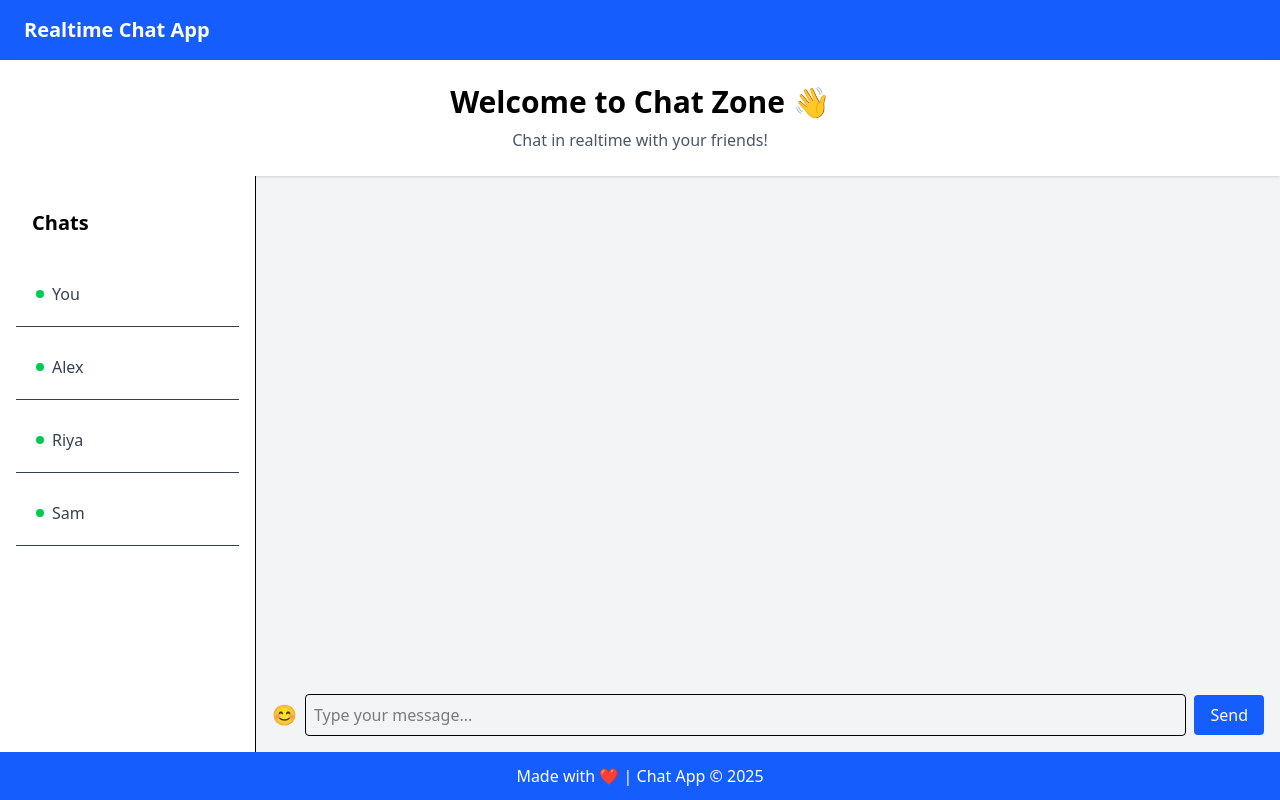
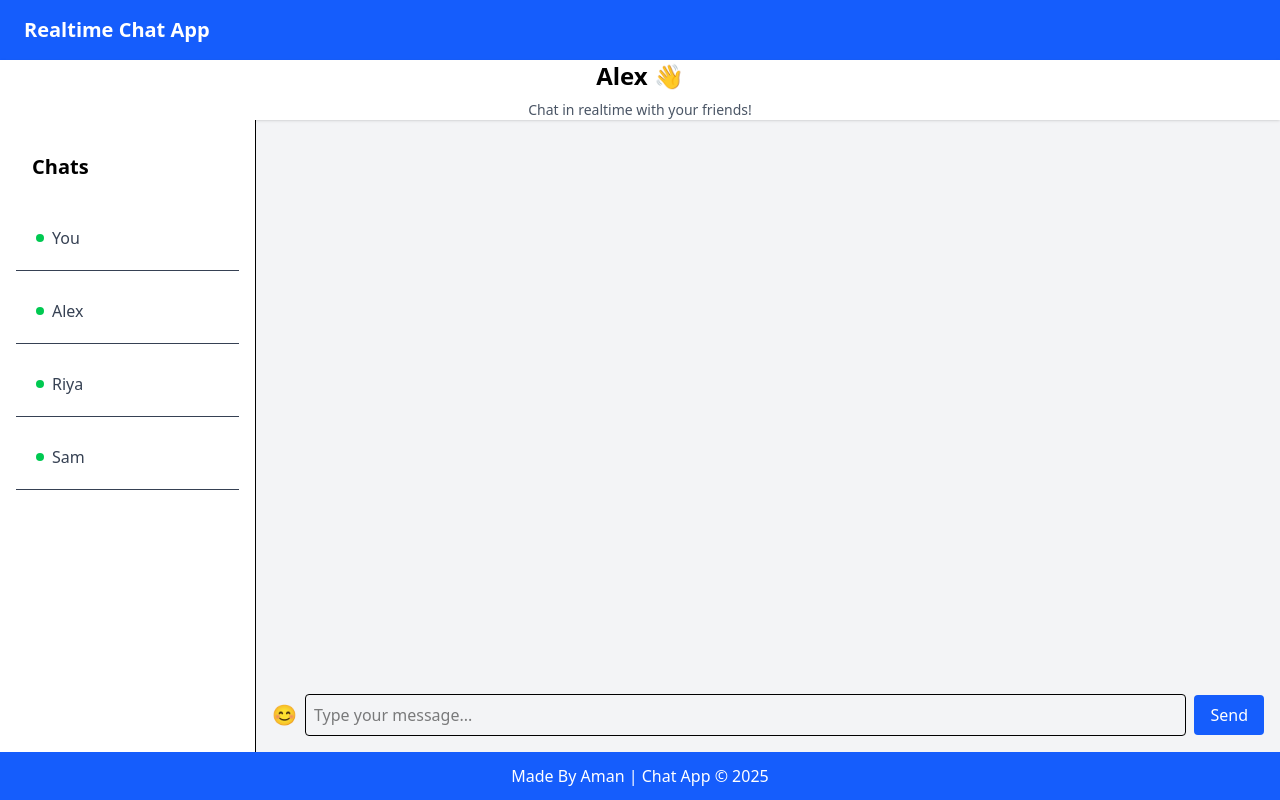
Before and after one commit to mr-aman-git/Chat-Interface-UI, a Next.js app: page / in a window 1280 px wide. Built offline with nearby package versions, Linux system fonts and the light colour scheme.

Commit message:
some ui and css change

```diff
--- a/app/page.tsx
+++ b/app/page.tsx
@@ -59,16 +59,16 @@ export default function ChatInterface() {
   };
 
   return (
-    <div className="min-h-screen flex flex-col bg-gray-100 font-sans">
+    <div className="h-screen flex flex-col bg-gray-100 font-sans">
       {/* Navbar */}
       <nav className="bg-blue-600 text-white px-6 py-4 text-xl font-semibold shadow">
         Realtime Chat App
       </nav>
 
       {/* Landing Section */}
-      <header className="bg-white shadow p-6 text-center">
-        <h1 className="text-3xl font-bold mb-2">Welcome to Chat Zone 👋</h1>
-        <p className="text-gray-600">Chat in realtime with your friends!</p>
+      <header className="bg-white shadow  text-center">
+        <h1 className="text-2xl font-semibold mb-2">Alex 👋</h1>
+        <p className="text-gray-600 text-sm">Chat in realtime with your friends!</p>
       </header>
 
       <main className="flex flex-1 overflow-hidden">
@@ -161,7 +161,7 @@ export default function ChatInterface() {
 
       {/* Footer */}
       <footer className="bg-blue-600 text-white text-center py-3">
-        Made with ❤️ | Chat App © 2025
+        Made By Aman | Chat App © 2025
       </footer>
     </div>
   );
```
